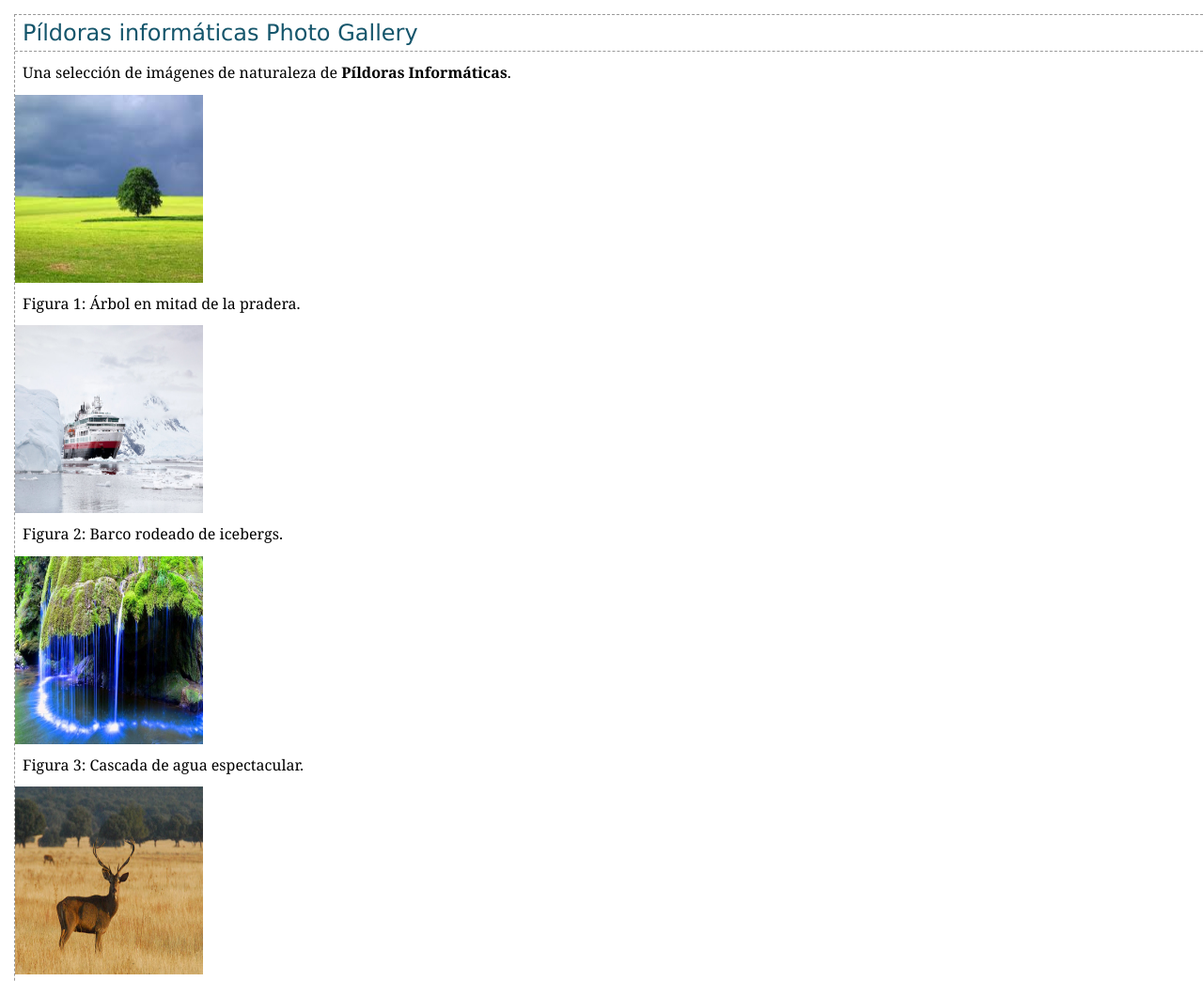
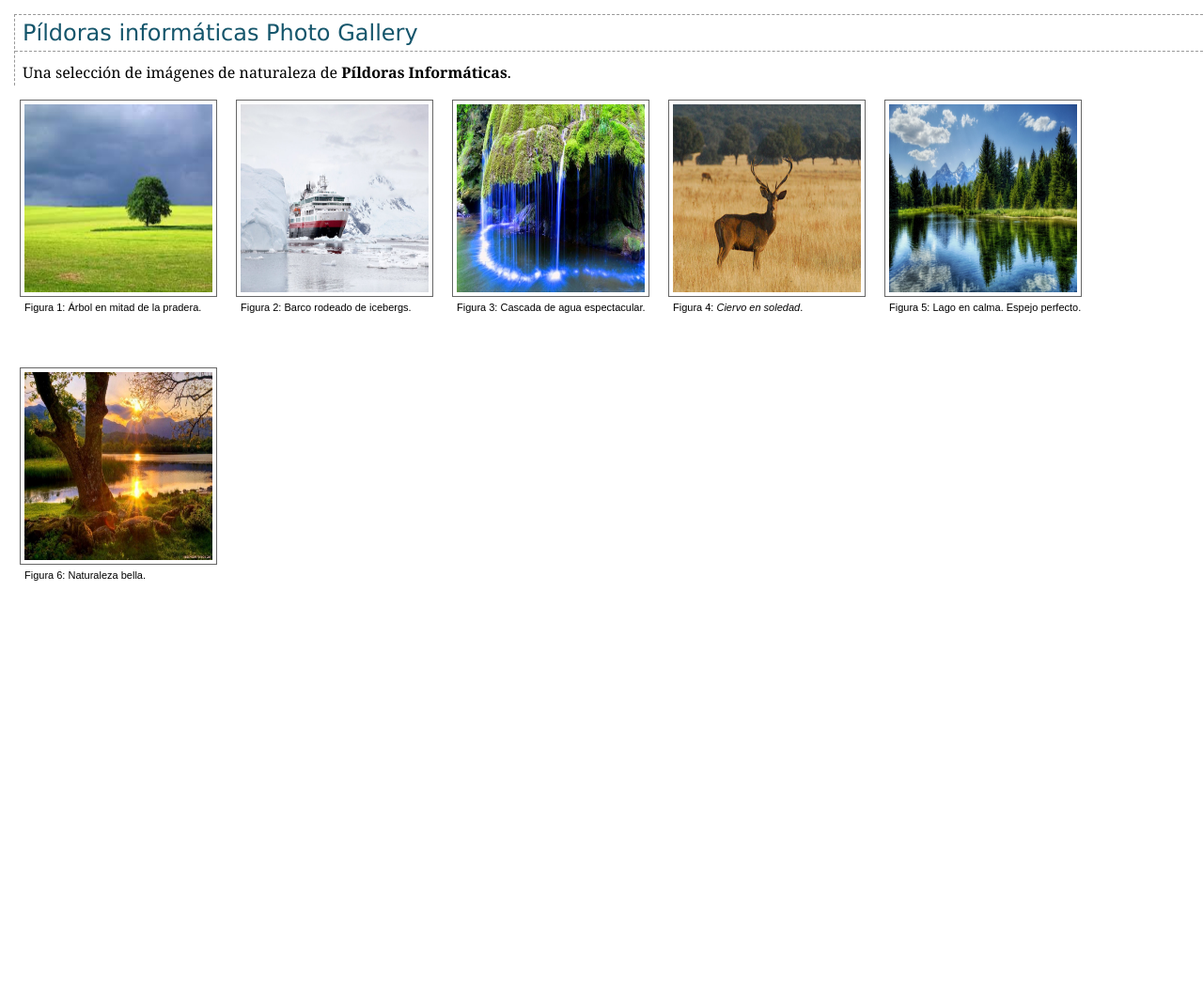
Before and after one commit to Erisjimver/cssAvanzado, a plain HTML site: page practica-imagenes/Imagenes-3/galeria.html in a window 1280 px wide. Shown: the top 1044 px of the page at 94% size. After the commit the page ends 800 px from the top, so only its background shows below. Drawn offline with Linux system fonts and the light colour scheme; files that its build step writes are made by us from their sources.

Commit message:
imagenes en galeria

```diff
--- a/practica-imagenes/Imagenes-3/galeria.html
+++ b/practica-imagenes/Imagenes-3/galeria.html
@@ -5,6 +5,33 @@
 <title>Galer&iacute;a P&iacute;ldoras</title>
 <link href="estilos.css" rel="stylesheet" type="text/css" />
 
+<style>
+
+.foto img{
+  border: 1px solid #666;
+  background-color: #FFF;
+  padding: 4px;
+  position: relative;
+  top: 5px;
+  left: -5px;
+}
+
+.figura p{
+  font: 1.1em Arial, Helvetica, sans-serif;
+  margin: 10px 0 0 0;
+  height: 5em;
+}
+
+.figura{
+  float: left;
+  width: 210px;
+  margin: 0 10px 10px 10px;
+}
+.foto{
+  background: url(sombra.git) right bottom no-repeat;
+}
+
+</style>
 
 </head>
 <body>
```
